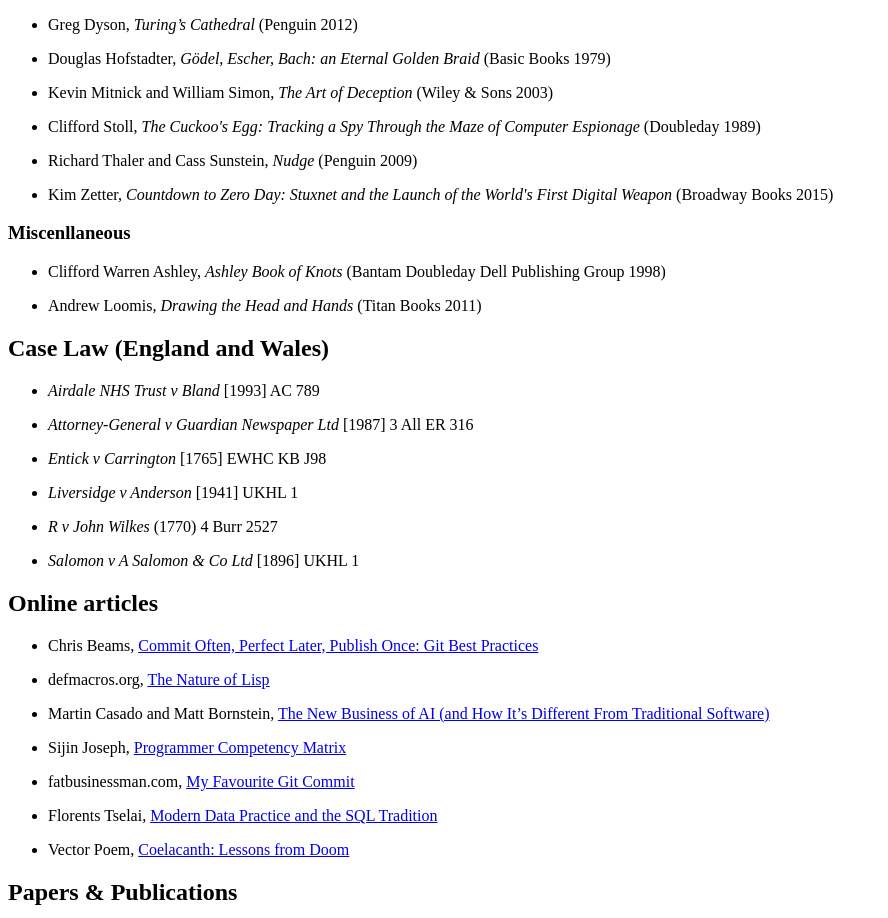
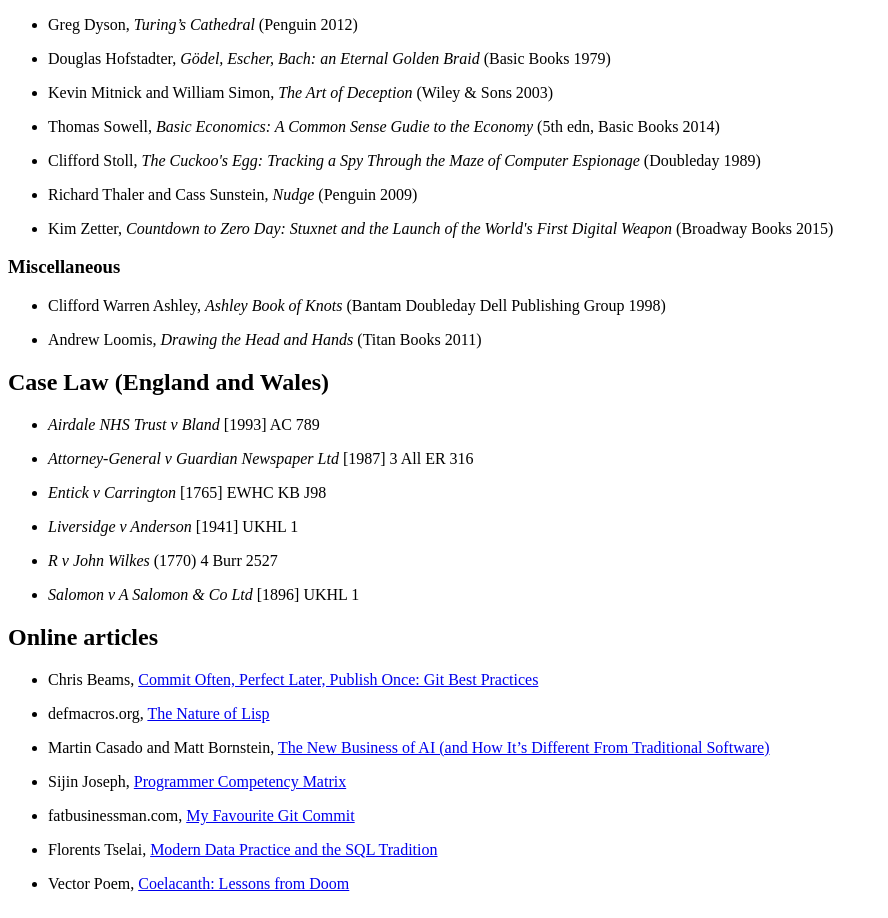
Before and after one commit to ajw998/recommendation-list, a plain HTML site: page dist/index.html in a window 1280 px wide. Shown: the part 1763-2681 px from the top of the page, without its empty margins (0-888 px from the left). Drawn offline with Linux system fonts and the light colour scheme.

Commit message:
Update `dist/index.html`

```diff
--- a/dist/index.html
+++ b/dist/index.html
@@ -82,12 +82,13 @@
 <li><p>Greg Dyson, <em>Turing’s Cathedral</em> (Penguin 2012)</p></li>
 <li><p>Douglas Hofstadter, <em>Gödel, Escher, Bach: an Eternal Golden Braid</em> (Basic Books 1979)</p></li>
 <li><p>Kevin Mitnick and William Simon, <em>The Art of Deception</em> (Wiley &amp; Sons 2003)</p></li>
+<li><p>Thomas Sowell, <em>Basic Economics: A Common Sense Gudie to the Economy</em> (5th edn, Basic Books 2014)</p></li>
 <li><p>Clifford Stoll, <em>The Cuckoo's Egg: Tracking a Spy Through the Maze of Computer Espionage</em> (Doubleday 1989)</p></li>
 <li><p>Richard Thaler and Cass Sunstein, <em>Nudge</em> (Penguin 2009)</p></li>
 <li><p>Kim Zetter, <em>Countdown to Zero Day: Stuxnet and the Launch of the World's First Digital Weapon</em> (Broadway Books 2015)</p></li>
 </ul>
 
-<h3>Miscenllaneous</h3>
+<h3>Miscellaneous</h3>
 
 <ul>
 <li><p>Clifford Warren Ashley, <em>Ashley Book of Knots</em> (Bantam Doubleday Dell Publishing Group 1998)</p></li>
```
